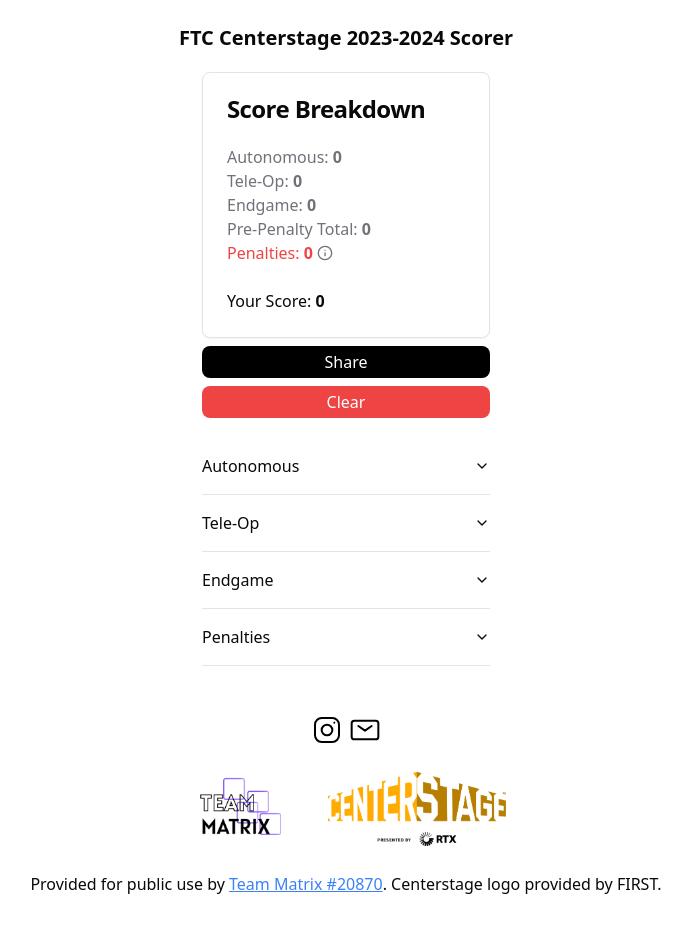
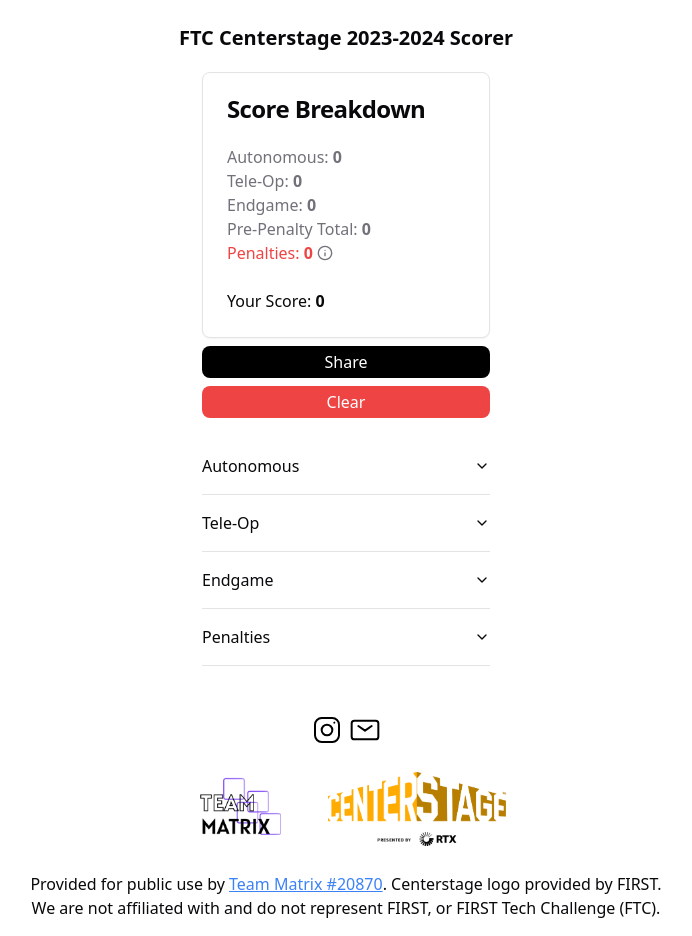
Before and after one commit to MrStudentGuy/matrix-centerstage-scorer, a Next.js app: page / in a window 1280 px wide. Shown: the whole page, without its empty margins (294-986 px from the left). Before the commit the page ends 912 px from the top, so only its background shows below. Built offline with nearby package versions, Linux system fonts and the light colour scheme.

Commit message:
Added sitemap.xml, robots.txt, and disclaimer to footer

```diff
--- a/src/pages/index.tsx
+++ b/src/pages/index.tsx
@@ -304,7 +304,7 @@ export default function Home() {
 
                 {/*Open Graph (OG) tags for social media sharing*/}
                 <meta property="og:title" content="FTC Centerstage Scorer | Team Matrix #20870" />
-                <meta property="og:description" content="An accurate FTC Centerstage scoring website, that makes your life easier." />
+                <meta property="og:description" content="Discover the ultimate FTC Robotics Scorer by Team Matrix, setting new standards for precision and efficiency in the world of competitive robotics. Our cutting-edge solution is designed to empower your team in FIRST Tech Challenge (FTC) competitions like never before. With Team Matrix's FTC Robotics Scorer, you'll experience game-changing accuracy, speed, and reliability. Whether you're aiming for precise mineral placement, optimal stacking, or seamless autonomous routines, our scorer is your winning companion. It's equipped with advanced sensors, intelligent algorithms, and a user-friendly interface that simplifies scoring tasks and strategy planning." />
                 <meta property="og:type" content="website" />
                 <meta property="og:url" content="https://www.scorer.ftcmatrix.com/" />
                 <meta property="og:image" content="https://www.scorer.ftcmatrix.com/LogoNew_TransparentBG_White.png" />
@@ -678,7 +678,7 @@ export default function Home() {
                         <Image src={"/centerstage.png"} width={355 / 2} height={147 / 2} alt={"FTC Centerstage Logo"} />
                     </div>
 
-                    <h1 className={"text-center"}>Provided for public use by <a href={"https://ftcmatrix.com"} target={"_blank"} className={" text-blue-500 underline hover:cursor-pointer"}>Team Matrix #20870</a>. Centerstage logo provided by FIRST.</h1>
+                    <h1 className={"text-center"}>Provided for public use by <a href={"https://ftcmatrix.com"} target={"_blank"} className={" text-blue-500 underline hover:cursor-pointer"}>Team Matrix #20870</a>. Centerstage logo provided by FIRST. <br /> We are not affiliated with and do not represent FIRST, or FIRST Tech Challenge (FTC).</h1>
                 </div>
             </main>
         </>
```
Also changed, not shown: public/robots.txt (added), 1 other file (tests, documents, lock files or other folders).
